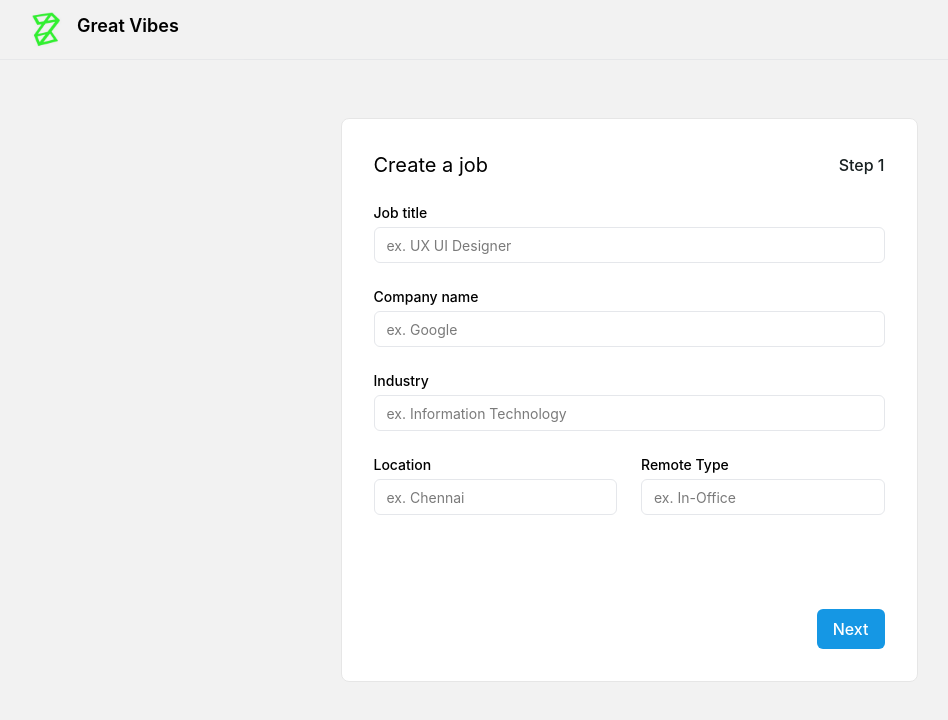
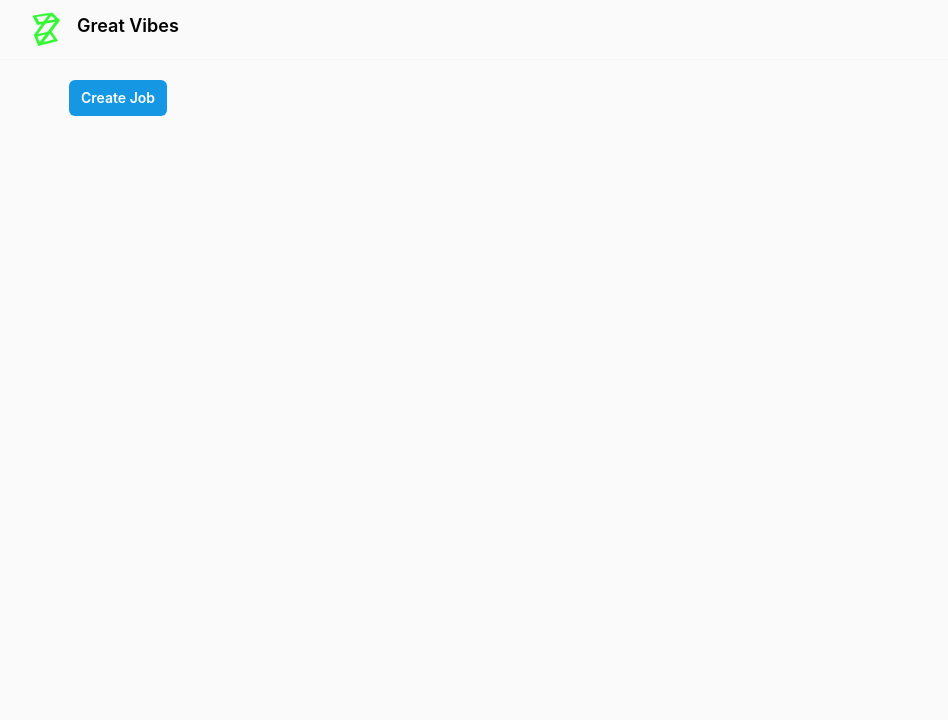
Before and after one commit to Harish-b-03/greatvibes-assigment, a React (Create React App) app: page / in a window 1280 px wide. Shown: the top 720 px of the page, without its empty margins (11-959 px from the left). Built offline with nearby package versions, Linux system fonts and the light colour scheme; the HTML template or start-up script is replaced by a standard one.

Commit message:
Data UPDATED | InputField component ADDED

```diff
--- a/src/App.js
+++ b/src/App.js
@@ -1,23 +1,54 @@
-import { useState } from "react";
+import { useEffect, useState } from "react";
 import Form1 from "./components/Form1";
 import Form2 from "./components/Form2";
 import Topbar from "./components/Topbar";
 
 function App() {
-  const [stepNumber, setStepNumber] = useState(1)
+  const [stepNumber, setStepNumber] = useState(0)
+
+  const [data, setData] = useState({
+    title: "",
+    company: "",
+    industry: "",
+    location: "",
+    remoteType: "",
+  })
+
+  useEffect(() => {
+    console.log(data)
+  }, [data])
+
+  const [data2, setData2] = useState({
+    experience: {min: 0, max: 0},
+    salary: {min: 0, max: 0},
+    totalEmployees: 0,
+    applyType: "",
+  })
+
+  useEffect(() => {
+    console.log(data2)
+  }, [data2])
+
 
   return (
-    <div className="">
+    <div className="w-screen h-screen overflow-x-hidden">
       <Topbar/>
+      <main className="w-screen h-screen pt-[60px] md:px-20 bg-white">
+        <div className="mt-5">
+          <button onClick={()=>{setStepNumber(1)}} className="py-2 px-3 bg-primary text-white text-sm font-semibold flex justify-center items-center rounded-md cursor-pointer hover:bg-blue-600">
+            Create Job
+          </button>
+        </div>
+      </main>
       { (stepNumber > 0) &&
-        <div className="fixed top-[0px] w-screen h-[calc(100vh-0px)] flex justify-center items-center bg-[rgba(0,0,0,0.05)]">
+        <div className="fixed top-[0px] w-screen h-[calc(100vh-0px)] flex justify-center items-center bg-[rgba(0,0,0,0.7)] overflow-y-auto">
           {
             (stepNumber === 1) &&
-            <Form1 setStepNumber={setStepNumber}/>
+            <Form1 setStepNumber={setStepNumber} data={data} setData={setData}/>
           }
           {
             (stepNumber === 2) &&
-            <Form2 setStepNumber={setStepNumber}/>
+            <Form2 data2={data2} setData2={setData2}/>
           }
         </div>
       }
--- a/src/components/Form1.jsx
+++ b/src/components/Form1.jsx
@@ -1,13 +1,6 @@
-import { useState } from "react"
 import InputField from "./InputField"
 
-const Form1 = ({setStepNumber}) => {
-
-  const [title, setTitle] = useState("")
-  const [company, setCompany] = useState("")
-  const [industry, setIndustry] = useState("")
-  const [location, setLocation] = useState("")
-  const [remoteType, setRemoteType] = useState("")
+const Form1 = ({setStepNumber, data, setData}) => {
 
   return (
     <div className="relative p-8 w-[577px] h-[564px] bg-[#FFFFFF] border border-solid border-card rounded-lg">
@@ -20,21 +13,26 @@ const Form1 = ({setStepNumber}) => {
             </div>
         </div>
         <form>
-            <InputField title={"Job title"} placeholder={"ex. UX UI Designer"} setChange={setTitle}/>
-            <InputField title={"Company name"} placeholder={"ex. Google"} setChange={setCompany}/>
-            <InputField title={"Industry"} placeholder={"ex. Information Technology"} setChange={setIndustry}/>
+            <InputField title={"Job title"} placeholder={"ex. UX UI Designer"} name={"title"} setChange={(e)=>{setData(prev=>({...prev, title:e.target.value}))}} required={true}/>
+            <InputField title={"Company name"} placeholder={"ex. Google"} name={"company"} setChange={(e)=>{setData(prev=>({...prev, company:e.target.value}))}} required={true}/>
+            <InputField title={"Industry"} placeholder={"ex. Information Technology"} name={"industry"} setChange={(e)=>{setData(prev=>({...prev, industry:e.target.value}))}} required={true}/>
 
             <div className="w-full flex justify-between">
                 <div className="w-[calc(50%-12px)]">
-                    <InputField title={"Location"} placeholder={"ex. Chennai"} setChange={setLocation}/>
+                    <InputField title={"Location"} placeholder={"ex. Chennai"}  name={"location"} setChange={(e)=>{setData(prev=>({...prev, location:e.target.value}))}}/>
                 </div>
                 <div className="w-[calc(50%-12px)]">
-                    <InputField title={"Remote Type"} placeholder={"ex. In-Office"} setChange={setRemoteType}/>
+                    <InputField title={"Remote Type"} placeholder={"ex. In-Office"}  name={"remoteType"} setChange={(e)=>{setData(prev=>({...prev, remoteType:e.target.value}))}}/>
                 </div>
             </div>
         </form>
         <div className="w-full absolute bottom-8 right-8">
-            <button onClick={()=>{setStepNumber(prev=>prev + 1)}} className="px-4 py-2 float-right font-medium rounded-md bg-[#1597E4] text-white">Next</button>
+            <input
+                onClick={()=>{setStepNumber(prev=>prev + 1)}}
+                type="submit"
+                value={"Next"}
+                className="px-4 py-2 float-right font-medium rounded-md bg-[#1597E4] text-white hover:bg-blue-600 cursor-pointer"
+            />
         </div>
     </div>
   )
--- a/src/components/Form2.jsx
+++ b/src/components/Form2.jsx
@@ -1,17 +1,7 @@
-import { useEffect, useState } from "react"
 import InputField from "./InputField"
 import RangedInputField from "./RangedInputField"
 
-const Form2 = () => {
-
-  const [experience, setExperience] = useState({min:0, max : 0})
-  const [salary, setSalary] = useState({min:0, max : 0})
-  const [totalEmployees, setTotalEmployees] = useState(0)
-  const [applyType, setApplyType] = useState("")
-
-  useEffect(() => {
-    console.log(experience, salary, applyType, totalEmployees)
-  }, [experience, salary, applyType, totalEmployees])
+const Form2 = ({data2, setData2}) => {
 
   return (
     <div className="relative p-8 w-[577px] h-[564px] bg-[#FFFFFF] border border-solid border-card rounded-lg">
@@ -24,30 +14,30 @@ const Form2 = () => {
             </div>
         </div>
         <form>
-            <RangedInputField title={"Experience"} placeholder={["Minimum","Maximum"]} setChange={setExperience}/>
-            <RangedInputField title={"Salary"} placeholder={["Minimum","Maximum"]} setChange={setSalary}/>
-            <InputField title={"Total employee"} placeholder={"ex. 100"} setChange={setTotalEmployees}/>
+            <RangedInputField title={"Experience"} placeholder={["Minimum","Maximum"]} setChangeMin={(e)=>{setData2(prev=>({...prev, experience:{...prev.experience, min:parseInt(e.target.value)}}))}} setChangeMax={(e)=>{setData2(prev=>({...prev, experience:{...prev.experience, max:parseInt(e.target.value)}}))}}/>
+            <RangedInputField title={"Salary"} placeholder={["Minimum","Maximum"]} setChangeMin={(e)=>{setData2(prev=>({...prev, salary:{...prev.salary, min:parseInt(e.target.value)}}))}} setChangeMax={(e)=>{setData2(prev=>({...prev, salary:{...prev.salary, max:parseInt(e.target.value)}}))}}/>
+            <InputField title={"Total employee"} type={"number"} placeholder={"ex. 100"} setChange={(e)=>{setData2(prev=>({...prev, totalEmployees:parseInt(e.target.value)}))}}/>
             <div className="mt-6">
                 <div className="text-sm font-medium text-dark">
                     Apply type
                 </div>
                 <div className="mt-3 flex">
-                    <label className="text-sm text-[#7A7A7A] mr-4 w-fit flex justify-center items-center">
+                    <label className={`${(data2.applyType === "Quick Apply")?'text-gray-800':'text-[#7A7A7A]'} text-sm  mr-4 w-fit flex justify-center items-center cursor-pointer`}>
                         <input
                             type={"radio"}
                             value={`Quick Apply`}
-                            checked={applyType === "Quick Apply"}
-                            onChange={(e)=>{setApplyType(e.target.value)}}
+                            checked={data2.applyType === "Quick Apply"}
+                            onChange={(e)=>{setData2(prev=>({...prev, applyType: e.target.value}))}}
                             className='mr-1 scale-110'
                         />
                         Quick Apply
                     </label>
-                    <label className="text-sm text-[#7A7A7A] mr-4 w-fit flex justify-center items-center">
+                    <label className={`${(data2.applyType === "External Apply")?'text-gray-800':'text-[#7A7A7A]'} text-sm  mr-4 w-fit flex justify-center items-center cursor-pointer`}>
                         <input
                             type={"radio"}
                             value={`External Apply`}
-                            checked={applyType === "External Apply"}
-                            onChange={(e)=>{setApplyType(e.target.value)}}
+                            checked={data2.applyType === "External Apply"}
+                            onChange={(e)=>{setData2(prev=>({...prev, applyType: e.target.value}))}}
                             className='mr-1 scale-110'
                         />
                         External Apply
@@ -56,7 +46,10 @@ const Form2 = () => {
             </div>
         </form>
         <div className="w-full absolute bottom-8 right-8">
-            <button className="px-4 py-2 float-right font-medium rounded-md bg-[#1597E4] text-white">Save</button>
+            <input
+                type={'submit'}
+                value="Save"
+                className="px-4 py-2 float-right font-medium rounded-md bg-[#1597E4] text-white hover:bg-blue-600 cursor-pointer"/>
         </div>
     </div>
   )
--- a/src/components/InputField.jsx
+++ b/src/components/InputField.jsx
@@ -1,14 +1,22 @@
 
-const InputField = ({title, placeholder, setChange}) => {
+const InputField = ({
+        title,
+        placeholder,
+        setChange,
+        type='string',
+        required=false
+    }) => {
     return (
         <div className="mt-6 w-full">
             <div className="text-sm font-medium text-dark">
                 {title}
             </div>
             <input
-                className="mt-1 w-full h-9 px-3 py-2 font-normal text-sm outline-1 border rounded-md placeholder:text-[#7A7A7A]"
+                className="mt-1 w-full h-9 px-3 py-2 font-normal text-sm outline-1 border border-solid rounded-md placeholder:text-[#7A7A7A]"
                 placeholder={placeholder}
-                onChange={(e)=>{setChange(e.target.value)}}
+                required={required}
+                type={type}
+                onChange={setChange}
             />
         </div>
     )
--- a/src/components/RangedInputField.jsx
+++ b/src/components/RangedInputField.jsx
@@ -1,6 +1,12 @@
 import React from 'react'
 
-const RangedInputField = ({title, placeholder, setChange}) => {
+const RangedInputField = ({
+        title,
+        placeholder,
+        setChangeMin,
+        setChangeMax,
+        type="number",
+    }) => {
 
     return (
         <div className="mt-6 w-full">
@@ -10,17 +16,18 @@ const RangedInputField = ({title, placeholder, setChange}) => {
             <div className="w-full flex justify-between">
                 <div className="w-[calc(50%-12px)]">
                     <input
-                        type={"number"}
+                        type={type}
                         className="mt-1 w-full h-9 px-3 py-2 font-normal text-sm outline-1 border rounded-md placeholder:text-[#7A7A7A]"
                         placeholder={placeholder[0]}
-                        onChange={(e)=>{setChange(prev=>({...prev, min:e.target.value}))}}
+                        onChange={setChangeMin}
                     />
                 </div>
                 <div className="w-[calc(50%-12px)]">
                     <input
+                        type={type}
                         className="mt-1 w-full h-9 px-3 py-2 font-normal text-sm outline-1 border rounded-md placeholder:text-[#7A7A7A]"
                         placeholder={placeholder[1]}
-                        onChange={(e)=>{setChange(prev=>({...prev, max:e.target.value}))}}
+                        onChange={setChangeMax}
                     />
                 </div>
             </div>
--- a/src/components/Topbar.jsx
+++ b/src/components/Topbar.jsx
@@ -1,7 +1,7 @@
 
 const Topbar = () => {
   return (
-    <div className="w-full h-[60px] px-10 flex justify-between items-center border-b border-solid border-gray-100">
+    <div className="fixed top-0 left-0 w-full h-[60px] px-10 flex justify-between items-center border-b border-solid border-gray-100 bg-white">
         <div className="flex">
             <img
                 src="/images/logo.jpeg"
```
